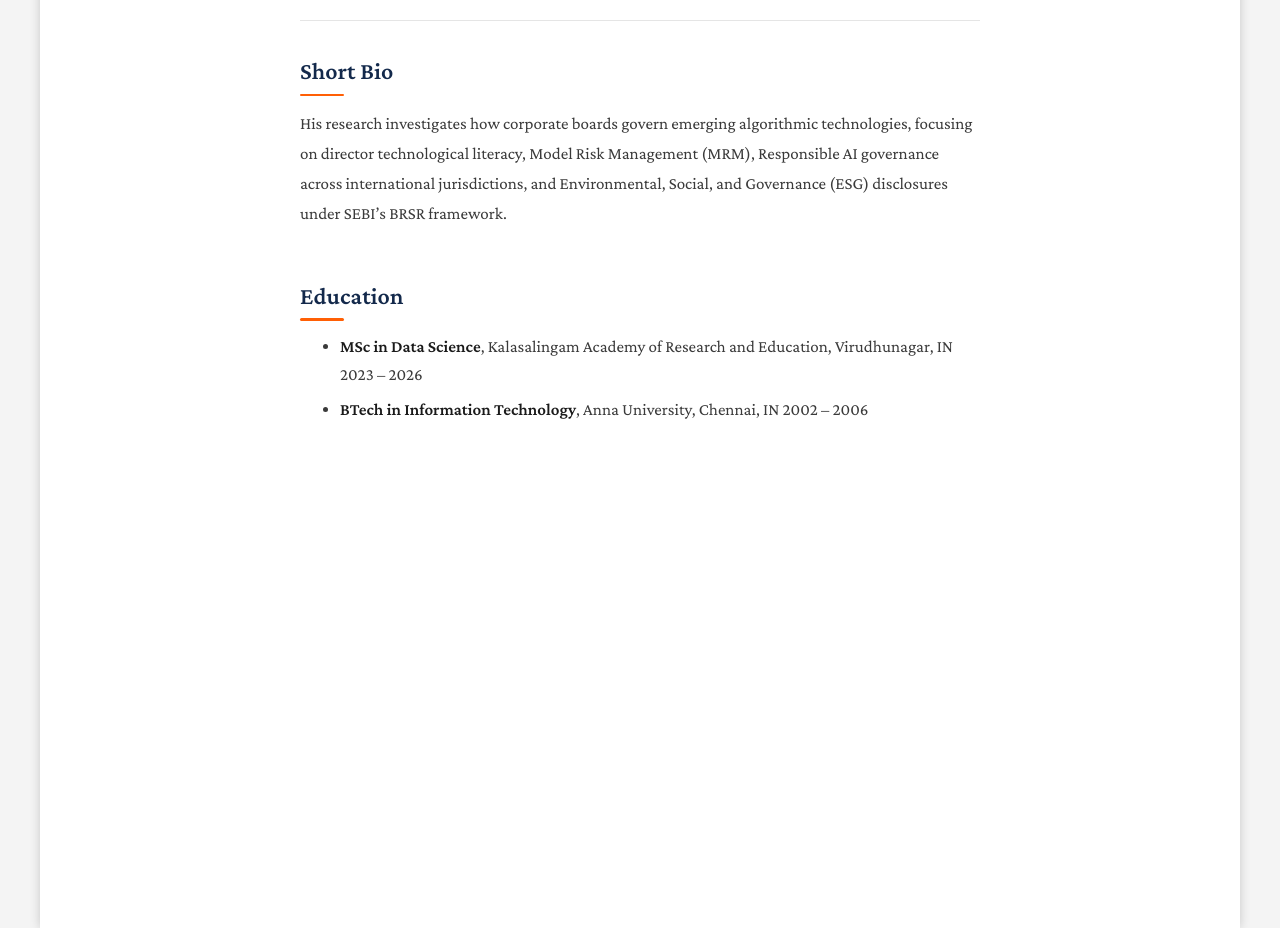
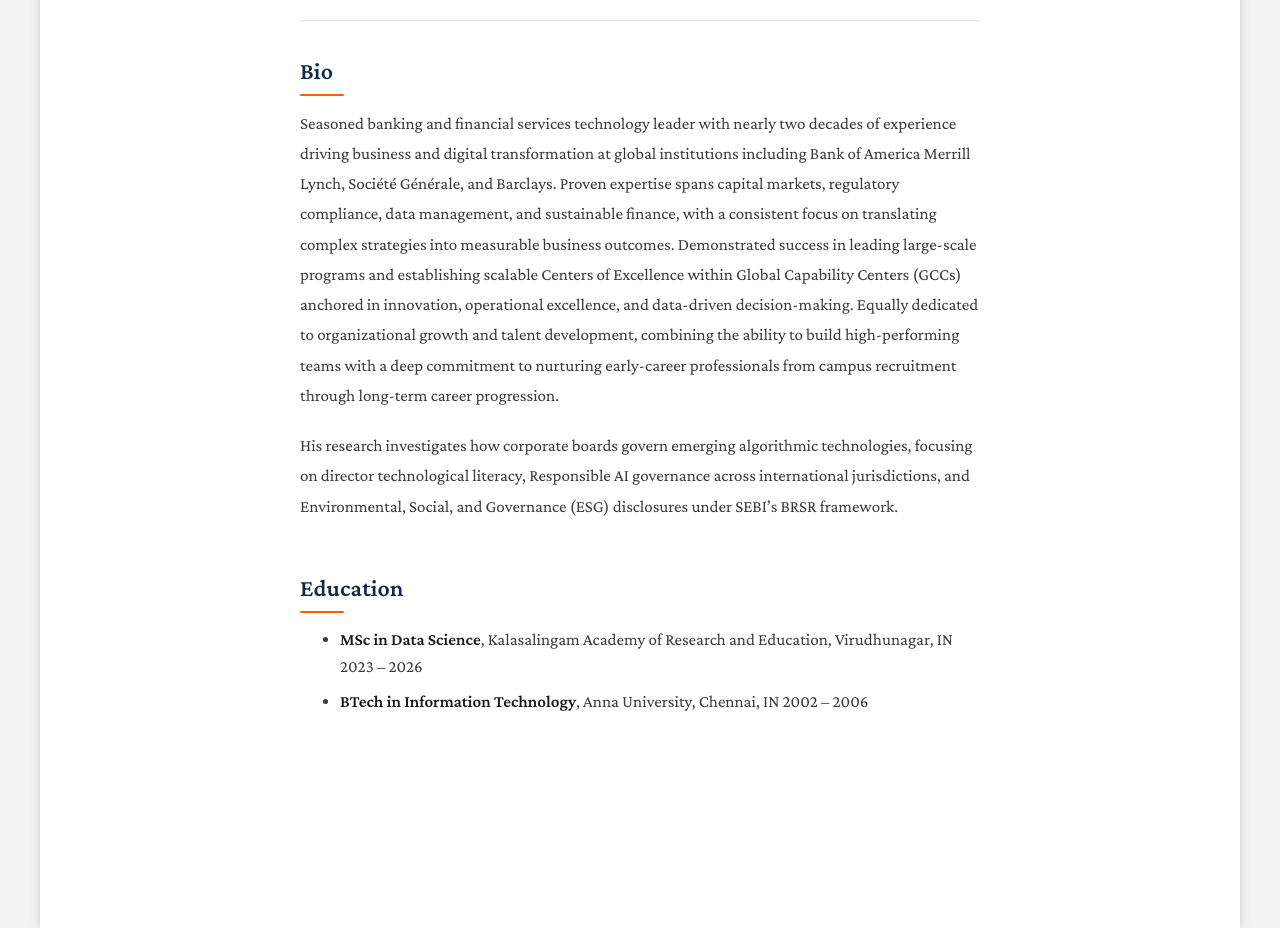
Before and after one commit to rajkannanrajan/rajkannanrajan.github.io, a Jekyll site: the page built from biography.md, in a window 1280 px wide and 1224 px high. Shown: the part 296-1224 px from the top of the window. Built offline with Jekyll 4.4.1, drawn with Linux system fonts in a browser that asks for light colours; a style sheet for code colours, icons or effects is not loaded.

Commit message:
Revise biography content and section header
Updated the biography section to enhance clarity and removed redundancy in the text.

```diff
--- a/biography.md
+++ b/biography.md
@@ -3,9 +3,10 @@ layout: default
 title: Biography
 ---
 
-## Short Bio
+## Bio
+Seasoned banking and financial services technology leader with nearly two decades of experience driving business and digital transformation at global institutions including Bank of America Merrill Lynch, Société Générale, and Barclays. Proven expertise spans capital markets, regulatory compliance, data management, and sustainable finance, with a consistent focus on translating complex strategies into measurable business outcomes. Demonstrated success in leading large-scale programs and establishing scalable Centers of Excellence within Global Capability Centers (GCCs) anchored in innovation, operational excellence, and data-driven decision-making. Equally dedicated to organizational growth and talent development, combining the ability to build high-performing teams with a deep commitment to nurturing early-career professionals from campus recruitment through long-term career progression.
 
-His research investigates how corporate boards govern emerging algorithmic technologies, focusing on director technological literacy, Model Risk Management (MRM), Responsible AI governance across international jurisdictions, and Environmental, Social, and Governance (ESG) disclosures under SEBI's BRSR framework.
+His research investigates how corporate boards govern emerging algorithmic technologies, focusing on director technological literacy, Responsible AI governance across international jurisdictions, and Environmental, Social, and Governance (ESG) disclosures under SEBI's BRSR framework.
 
 ## Education
 - **MSc in Data Science**, Kalasalingam Academy of Research and Education, Virudhunagar, IN 2023 – 2026
```
